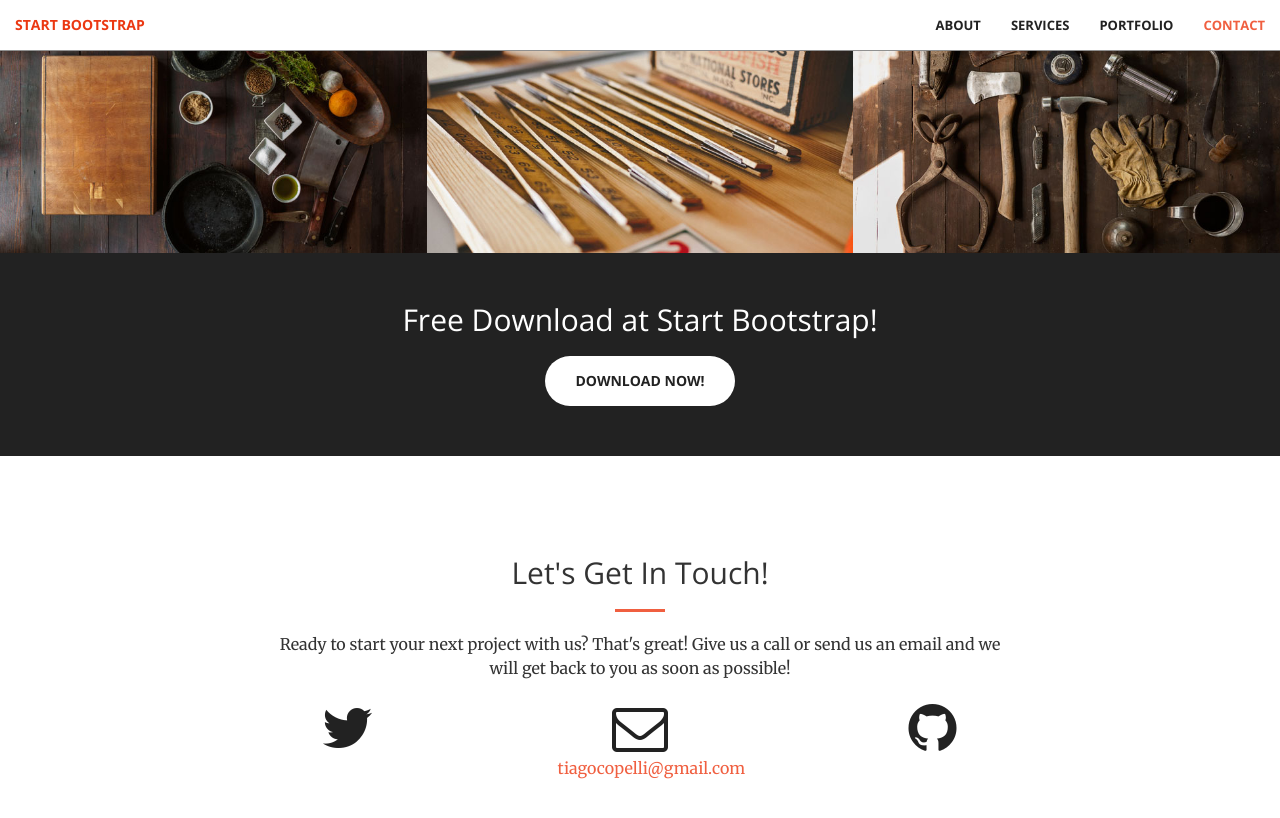
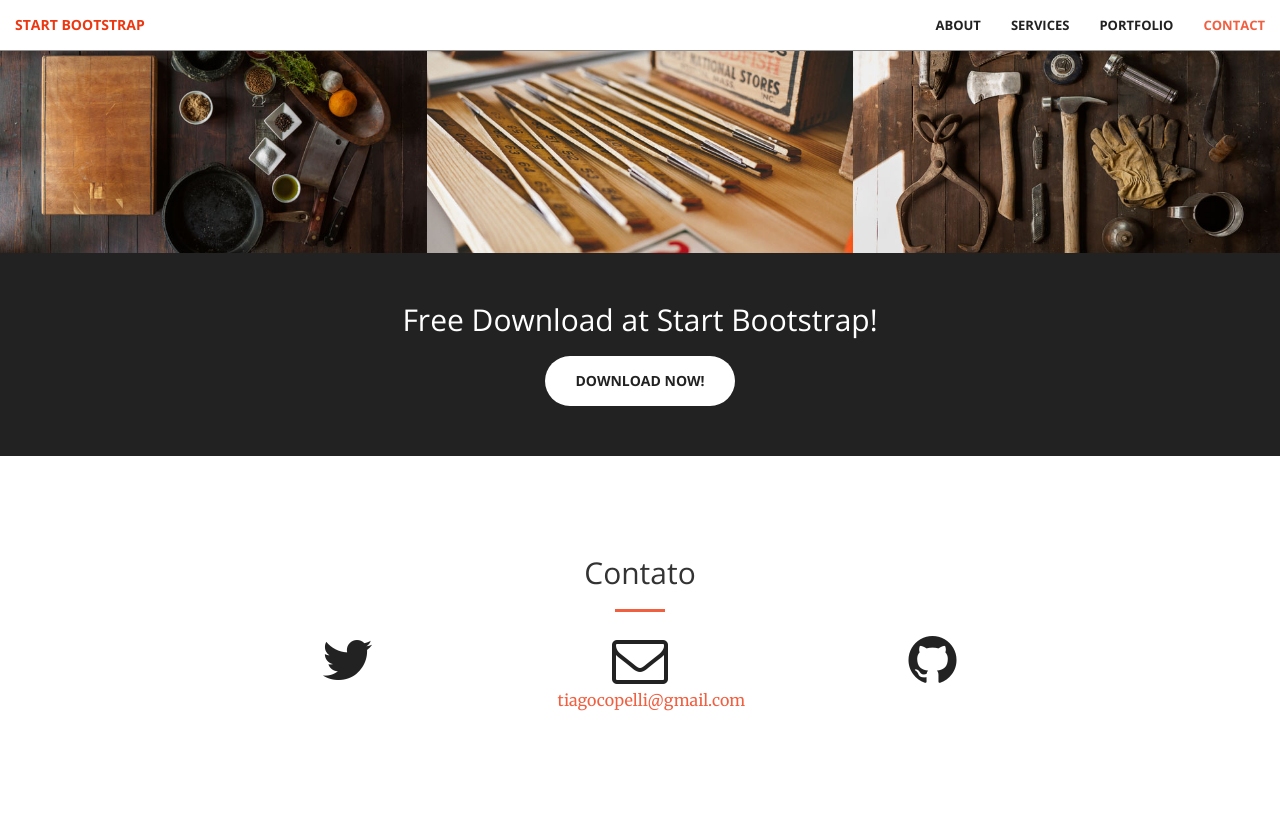
Before and after one commit to tiagocopelli/Coursera-Google-Design-UX, a Jekyll site: the page built from index.html, in a window 1280 px wide and 900 px high, scrolled down 1981 px. Shown: the top 818 px of the window. Built offline with Jekyll 4.4.1, drawn with Linux system fonts in a browser that asks for light colours.

Commit message:
Update contact.html

```diff
--- a/_includes/contact.html
+++ b/_includes/contact.html
@@ -2,9 +2,9 @@
     <div class="container">
         <div class="row">
             <div class="col-lg-8 col-lg-offset-2 text-center">
-                <h2 class="section-heading">Let's Get In Touch!</h2>
+                <h2 class="section-heading">Contato</h2>
                 <hr class="primary">
-                <p>Ready to start your next project with us? That's great! Give us a call or send us an email and we will get back to you as soon as possible!</p>
+                <p></p>
             </div>
         <div class="col-lg-2 col-lg-offset-2 text-center">
             <a href="https://twitter.com/{{ site.twitter_username }}">
```
